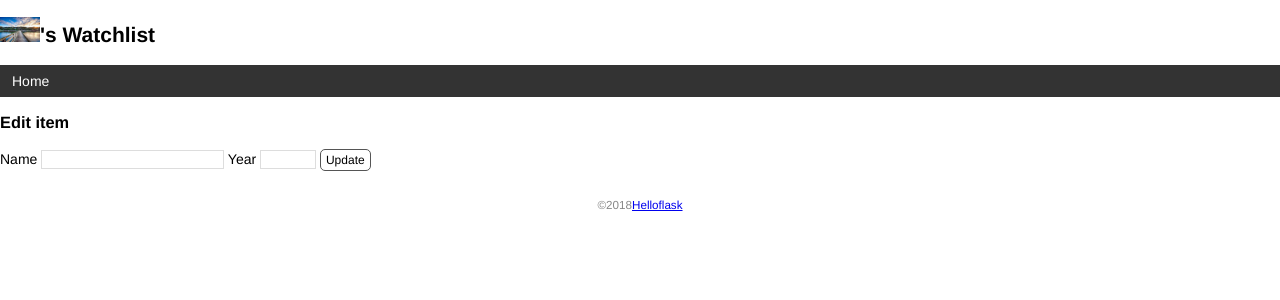
After one commit to happiness-hash/learn_flask, a Flask app: template templates/edit.html in a window 1280 px wide. The commit adds this page. Shown: the top 300 px of the page. Run offline with Flask 3, Linux system fonts and the light colour scheme; the template is opened without the code that fills it, so the values that code supplies are empty.

Commit message:
Creat,edit and delete item by form

```diff
--- a/app.py
+++ b/app.py
@@ -2,11 +2,13 @@ from flask import Flask,render_template
 from markupsafe import escape
 from flask import url_for
 from flask_sqlalchemy import SQLAlchemy
+from flask import request,url_for,redirect,flash
 import click
 import os
 app = Flask(__name__)
 app.config['SQLALCHEMY_DATABASE_URI'] = 'sqlite:///' + os.path.join(app.root_path, 'data.db')
 db = SQLAlchemy(app)
+app.config['SECRET_KEY'] = 'dev'
 name = 'Grey Li'
 movies = [
     {'title':'My Neighbor Totoro','year':'1998'},
@@ -52,8 +54,53 @@ def inject_user():
     user = User.query.first()
     return dict(user = user)
 
-@app.route('/')
+@app.route('/movie/edit/<int:movie_id>',methods = ['GET','POST'])
+def edit(movie_id):
+    movie = Movie.query.get_or_404(movie_id)
+    if request.method == 'POST':
+        title = request.form['title']
+        year  = request.form['year']
+        if not title or not year or len(year) != 4 or len(title) > 60:
+            flash('Invalid input')
+            return redirect(url_for('edit',movie_id = movie_id))
+        movie.title = title
+        movie.year = year
+        db.session.commit()
+        flash("Item updated")
+        return redirect(url_for('index'))
+    return render_template('edit.html',movie = movie)
+
+
+
+@app.route('/movie/delete/<int:movie_id>',methods = ["POST"])
+def delete(movie_id):
+    movie = Movie.query.get_or_404(movie_id)
+    db.session.delete(movie)
+    db.session.commit()
+    flash("Item deleted.")
+    return redirect(url_for('index'))
+
+
+
+
+
+
+@app.route('/',methods = ['GET','POST'])
 def index():
+    # movies = Movie.query.all()
+    # return render_template('index.html',movies = movies )
+    if request.method == 'POST':
+        title = request.form.get('title')
+        year = request.form.get('year')
+        if not title or not year or len(year) !=  4 or len(title) >60:
+            flash("Invalid input.")
+            return redirect(url_for('index'))
+        movie = Movie(title = title ,year = year)
+        db.session.add(movie)
+        db.session.commit()
+        flash('item created')
+
+        return redirect(url_for('index'))
     movies = Movie.query.all()
     return render_template('index.html',movies = movies )
 
--- a/static/style.css
+++ b/static/style.css
@@ -65,3 +65,37 @@ text-decoration:none;
 background:#F5C518;
 border-radius:5px;
 padding:3px 5px;}
+input[type = submit]{
+font-family:inherit;}
+input[type = text]{
+border :1px solid #ddd;
+}
+input[name = year]{
+width :50px;}
+.btn{
+font-size:12px;
+padding:3px 5px;
+text-decoration:none;
+cursor:pointer;
+background-color:white;
+color:black;
+border:1px solid #555555;
+border-radius:5px;
+}
+.btn:hover{
+text-decoration:none;
+background-color:black;
+color:white;
+border:1px solid black;}
+.alert{
+position:relative;
+padding:7px;
+margin:7px 0;
+border :1px solid transparent;
+color:#004085;
+backgroud-color:#cce5ff;
+border-color:#b8daff
+border-radius:5px;}
+.inline-form{
+display:inline;
+}
--- a/templates/base.html
+++ b/templates/base.html
@@ -1,5 +1,8 @@
 <!DOCTYPE html>
 <html lang = "en">
+{% for message in get_flashed_messages()%}
+<div class = "alert" >{{message}}</div>
+{%endfor%}
 <head>
     {%block head%}
     <meta charset = "utf-8">
--- /dev/null
+++ b/templates/edit.html
@@ -0,0 +1,10 @@
+{% extends 'base.html' %}
+{% block content %}
+<h3>Edit item</h3>
+<form method = "post">
+    Name <input type = "text" name = "title" autocomplete = "off" required value = "{{movie.title}}">
+    Year <input type  = "text" name = "year" autocomplete = "off" required value = "{{movie.year}}">
+    <input class = "btn" type = "submit" name = "submit" value = "Update">
+
+</form>
+{%endblock%}
```
Also changed, not shown: templates/index.html (+12 -0 lines).
